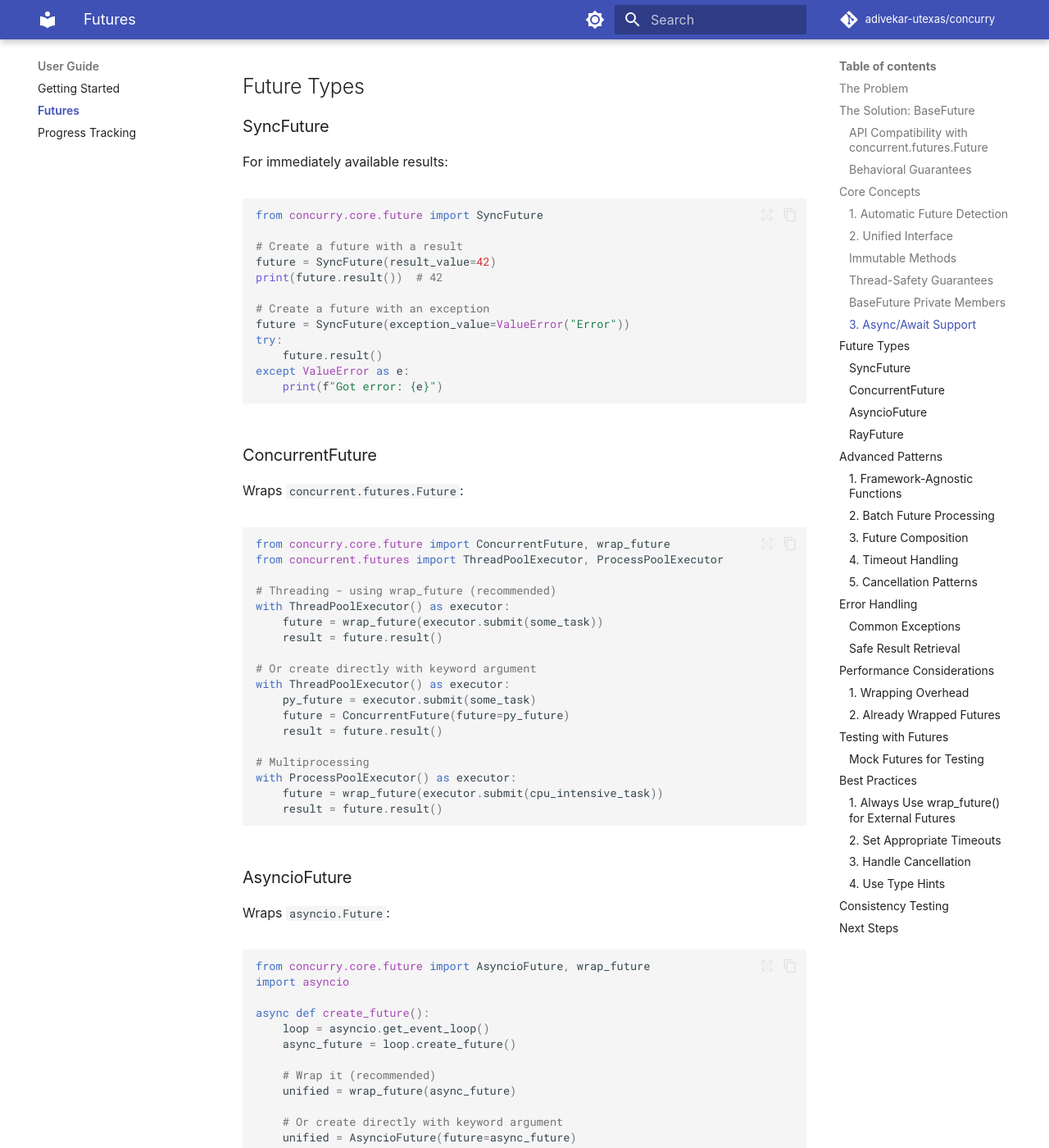
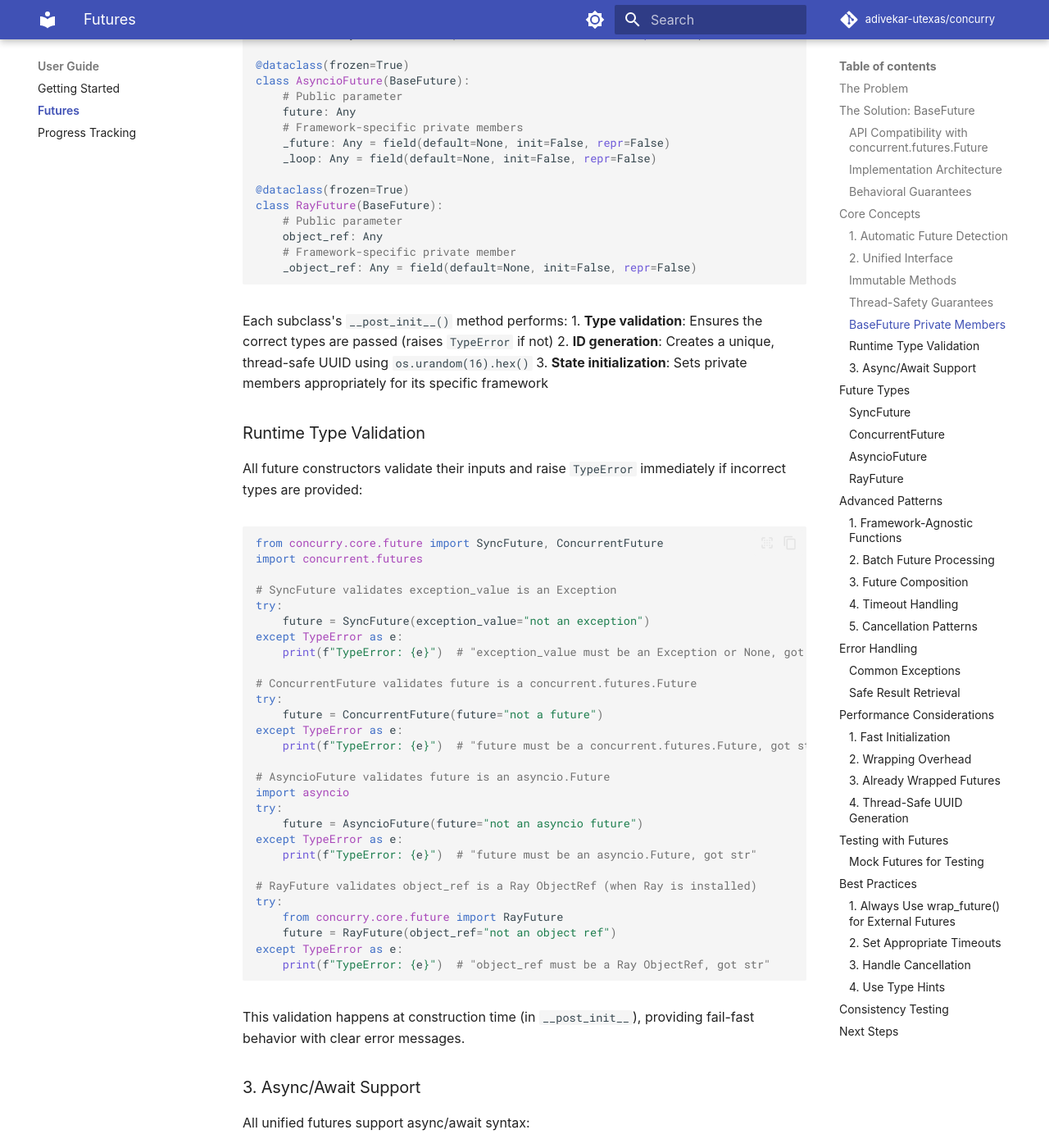
Before and after one commit to amazon-science/concurry, an MkDocs documentation site: the page built from docs/user-guide/futures.md, in a window 1280 px wide and 1400 px high, scrolled down 5854 px. Shown: the whole window at 82% size. Built offline with MkDocs 1.6.1 and Material for MkDocs 9.7.7, drawn with Linux system fonts in a browser that asks for light colours; comment, search, counter and statistics services are not loaded; the version menu is left out; some of the changed text lies outside the part shown.

Commit message:
Updated docs for concurry Futures

````diff
--- a/docs/user-guide/futures.md
+++ b/docs/user-guide/futures.md
@@ -46,9 +46,20 @@ unified_future.add_done_callback(callback)
 
 `BaseFuture` implements the complete API of Python's `concurrent.futures.Future`, making it a drop-in replacement with two important differences:
 
-1. **Immutability**: `BaseFuture` is immutable (frozen via `Typed`). The `set_result()`, `set_exception()`, and `set_running_or_notify_cancel()` methods exist for API compatibility but raise `NotImplementedError` since results/exceptions are set during initialization.
+1. **Immutability**: `BaseFuture` is immutable (implemented as a frozen dataclass). The `set_result()`, `set_exception()`, and `set_running_or_notify_cancel()` methods exist for API compatibility but raise `NotImplementedError` since results/exceptions are set during initialization.
 
 2. **Thread-Safety**: All operations are thread-safe across all future types, with each implementation using appropriate locking mechanisms to ensure safe concurrent access.
+
+### Implementation Architecture
+
+`BaseFuture` and all its subclasses are implemented as **frozen dataclasses**, providing:
+
+1. **Performance**: Optimized for fast initialization - `SyncFuture` initializes in under 2.5 microseconds
+2. **Immutability**: Once created, futures cannot be modified (enforced at the dataclass level)
+3. **Type Safety**: Runtime validation ensures correct types are passed to constructors
+4. **Thread-Safety**: Fast, thread-safe UUID generation using `os.urandom(16).hex()`
+
+Each future subclass defines its public parameters as dataclass fields and performs initialization and validation in its `__post_init__` method.
 
 ### Behavioral Guarantees
 
@@ -195,35 +206,94 @@ Implementation details:
 `BaseFuture` defines only the private members common to all futures (matching `concurrent.futures.Future`):
 
 ```python
-class BaseFuture(Typed, ABC):
+@dataclass(frozen=True)
+class BaseFuture(ABC):
+    # UUID for tracking (generated automatically)
+    uuid: str = field(default="", init=False)
+
     # Private members common to all futures (matching concurrent.futures.Future)
-    _result: Any = None
-    _exception: Optional[Exception] = None
-    _done: bool = False
-    _cancelled: bool = False
-    _callbacks: list = []
-    _lock: Optional[threading.Lock] = None
+    _result: Any = field(default=None, init=False, repr=False)
+    _exception: Optional[Exception] = field(default=None, init=False, repr=False)
+    _done: bool = field(default=False, init=False, repr=False)
+    _cancelled: bool = field(default=False, init=False, repr=False)
+    _callbacks: list = field(default_factory=list, init=False, repr=False)
+    _lock: Optional[threading.Lock] = field(default=None, init=False, repr=False)
 ```
 
 Framework-specific private members are defined only on the subclasses that need them:
 
 ```python
+@dataclass(frozen=True)
+class SyncFuture(BaseFuture):
+    # Public parameters
+    result_value: Any = None
+    exception_value: Optional[Exception] = None
+    # No framework-specific private members needed
+
+@dataclass(frozen=True)
 class ConcurrentFuture(BaseFuture):
-    _future: PyFuture  # The underlying concurrent.futures.Future
+    # Public parameter
+    future: PyFuture
+    # Framework-specific private member
+    _future: PyFuture = field(default=None, init=False, repr=False)
 
+@dataclass(frozen=True)
 class AsyncioFuture(BaseFuture):
-    _future: Any      # The underlying asyncio.Future
-    _loop: Any        # The asyncio event loop
+    # Public parameter
+    future: Any
+    # Framework-specific private members
+    _future: Any = field(default=None, init=False, repr=False)
+    _loop: Any = field(default=None, init=False, repr=False)
 
+@dataclass(frozen=True)
 class RayFuture(BaseFuture):
-    _object_ref: Any  # The Ray ObjectRef
-
-class SyncFuture(BaseFuture):
-    # No framework-specific members needed
-    pass
+    # Public parameter
+    object_ref: Any
+    # Framework-specific private member
+    _object_ref: Any = field(default=None, init=False, repr=False)
 ```
 
-Each subclass's `post_initialize()` method sets these private members appropriately for its specific framework.
+Each subclass's `__post_init__()` method performs:
+1. **Type validation**: Ensures the correct types are passed (raises `TypeError` if not)
+2. **ID generation**: Creates a unique, thread-safe UUID using `os.urandom(16).hex()`
+3. **State initialization**: Sets private members appropriately for its specific framework
+
+### Runtime Type Validation
+
+All future constructors validate their inputs and raise `TypeError` immediately if incorrect types are provided:
+
+```python
+from concurry.core.future import SyncFuture, ConcurrentFuture
+import concurrent.futures
+
+# SyncFuture validates exception_value is an Exception
+try:
+    future = SyncFuture(exception_value="not an exception")
+except TypeError as e:
+    print(f"TypeError: {e}")  # "exception_value must be an Exception or None, got str"
+
+# ConcurrentFuture validates future is a concurrent.futures.Future
+try:
+    future = ConcurrentFuture(future="not a future")
+except TypeError as e:
+    print(f"TypeError: {e}")  # "future must be a concurrent.futures.Future, got str"
+
+# AsyncioFuture validates future is an asyncio.Future
+import asyncio
+try:
+    future = AsyncioFuture(future="not an asyncio future")
+except TypeError as e:
+    print(f"TypeError: {e}")  # "future must be an asyncio.Future, got str"
+
+# RayFuture validates object_ref is a Ray ObjectRef (when Ray is installed)
+try:
+    from concurry.core.future import RayFuture
+    future = RayFuture(object_ref="not an object ref")
+except TypeError as e:
+    print(f"TypeError: {e}")  # "object_ref must be a Ray ObjectRef, got str"
+```
+
+This validation happens at construction time (in `__post_init__`), providing fail-fast behavior with clear error messages.
 
 ### 3. Async/Await Support
 
@@ -545,7 +615,28 @@ def safe_result(future, timeout: float = 10) -> Optional[Any]:
 
 ## Performance Considerations
 
-### 1. Wrapping Overhead
+### 1. Fast Initialization
+
+The implementation is highly optimized for fast initialization:
+
+```python
+from concurry.core.future import SyncFuture
+import time
+
+# SyncFuture initializes in under 2.5 microseconds
+start = time.perf_counter()
+future = SyncFuture(result_value=42)
+elapsed = time.perf_counter() - start
+print(f"Initialization: {elapsed * 1_000_000:.2f} µs")  # ~1-2 µs
+```
+
+Performance characteristics:
+- **SyncFuture**: < 2.5 µs initialization (optimized for immediate results)
+- **Wrapper futures**: Minimal overhead (~1-2 µs) over native futures
+- **UUID generation**: Fast thread-safe IDs using `os.urandom(16).hex()`
+- **Frozen dataclass**: No dynamic attribute access overhead
+
+### 2. Wrapping Overhead
 
 Wrapping adds minimal overhead:
 
@@ -558,12 +649,12 @@ result = future.result()  # Slightly faster
 
 # For framework-agnostic code (recommended)
 unified = wrap_future(future)
-result = unified.result()  # Minimal overhead, much more flexible
+result = unified.result()  # Minimal overhead (~1-2 µs), much more flexible
 ```
 
-### 2. Already Wrapped Futures
+### 3. Already Wrapped Futures
 
-`wrap_future()` is idempotent:
+`wrap_future()` is idempotent - no double-wrapping overhead:
 
 ```python
 from concurry.core.future import wrap_future
@@ -571,7 +662,19 @@ from concurry.core.future import wrap_future
 future1 = wrap_future(some_future)
 future2 = wrap_future(future1)  # Returns future1, no double-wrapping!
 
-assert future1 is future2  # True
+assert future1 is future2  # True - zero overhead
+```
+
+### 4. Thread-Safe UUID Generation
+
+Each future gets a unique ID generated using `os.urandom(16).hex()`:
+- **Fast**: ~100-200 nanoseconds per ID
+- **Thread-safe**: No locks or counters needed
+- **Unique**: 128-bit random IDs (collision probability negligible)
+
+```python
+future = SyncFuture(result_value=42)
+print(future.uuid)  # e.g., "sync-future-7f3b8d9e4c1a2f6b8e9d4c1a2f6b8e9d"
 ```
 
 ## Testing with Futures
@@ -647,17 +750,33 @@ def process_future(future: BaseFuture) -> Any:
 
 Concurry includes comprehensive tests to verify that all future implementations behave identically. These tests cover:
 
-- Result and exception retrieval with timeouts
-- Cancellation behavior
-- Callback invocation and parameter passing
-- Exception type consistency (`CancelledError`, `TimeoutError`)
-- Await support across all future types
-- Edge cases like already-completed futures
+- **Behavioral consistency**: Result and exception retrieval with timeouts
+- **Cancellation**: Consistent cancellation behavior across all future types
+- **Callbacks**: Proper invocation and parameter passing to callbacks
+- **Exception types**: Consistent `concurrent.futures.CancelledError` and `TimeoutError` across all backends
+- **Await support**: All futures work with `async/await` syntax
+- **Edge cases**: Already-completed futures, immediate callbacks, etc.
+- **Type validation**: Runtime checks ensure correct types at construction
+- **Thread-safety**: Concurrent access from multiple threads
+- **API compatibility**: All methods match `concurrent.futures.Future` signatures
 
 You can run these tests yourself:
 
 ```bash
-pytest tests/core/test_future_consistency.py -v
+# Test behavioral consistency
+pytest tests/core/future/test_future_consistency.py -v
+
+# Test exception type handling
+pytest tests/core/future/test_future_exception_types.py -v
+
+# Test API compatibility
+pytest tests/core/future/test_future_api.py -v
+
+# Test type validation
+pytest tests/core/future/test_future_validation.py -v
+
+# Run all future tests
+pytest tests/core/future/ -v
 ```
 
 This rigorous testing ensures you can rely on consistent behavior regardless of which execution framework you use.
````
Also changed, not shown: docs/api/futures.md (+11 -0 lines), docs/index.md (+8 -1 lines), 1 other file.
